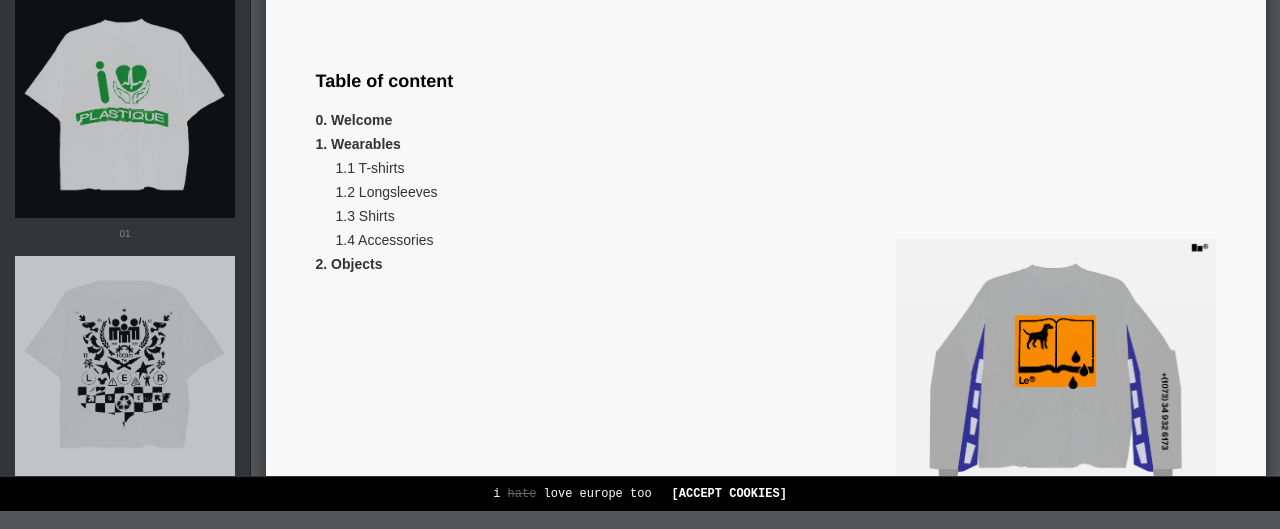
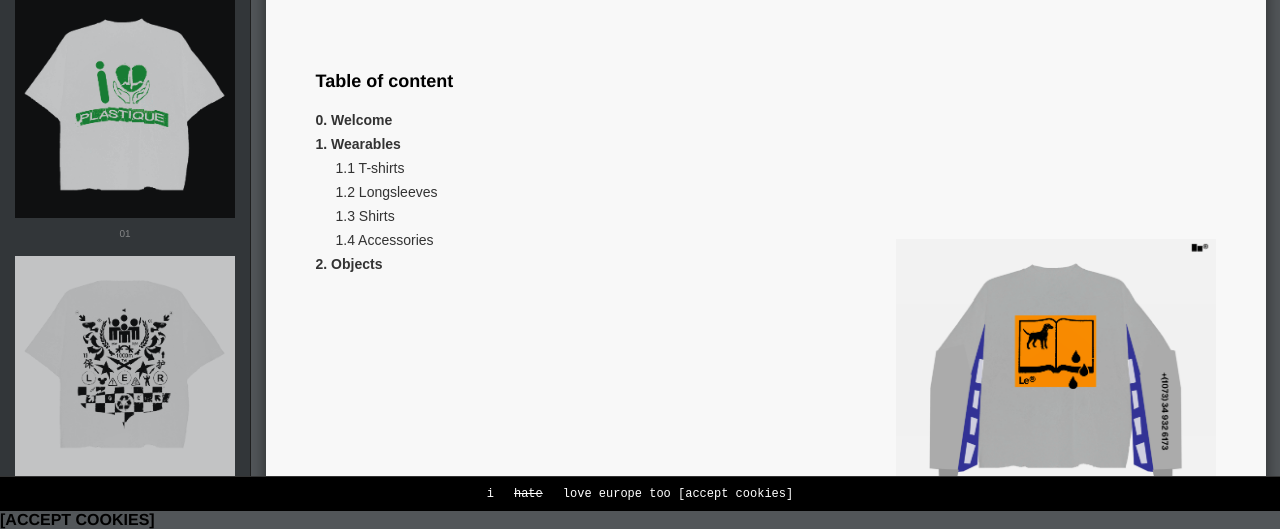
Before and after one commit to mxmlsn/ler-directory, a plain HTML site: page index.html in a window 1280 px wide. Shown: the part 289-818 px from the top of the page. Drawn offline with nearby package versions, Linux system fonts and the light colour scheme.

Commit message:
Update index.html

```diff
--- a/index.html
+++ b/index.html
@@ -76,10 +76,9 @@
     </div>
 
     <script src="/script.js"></script>
-    <div id="cookie-banner" class="cookie-banner">
-        <div class="cookie-text">
-            i <s>hate</s> love europe too
-        </div>
+   <div id="cookie-banner" class="cookie-banner" onclick="acceptCookies()">
+        i <s>hate</s> love europe too [accept cookies]
+    </div>
         <div class="cookie-btn" onclick="acceptCookies()">
             [accept cookies]
         </div>
```
